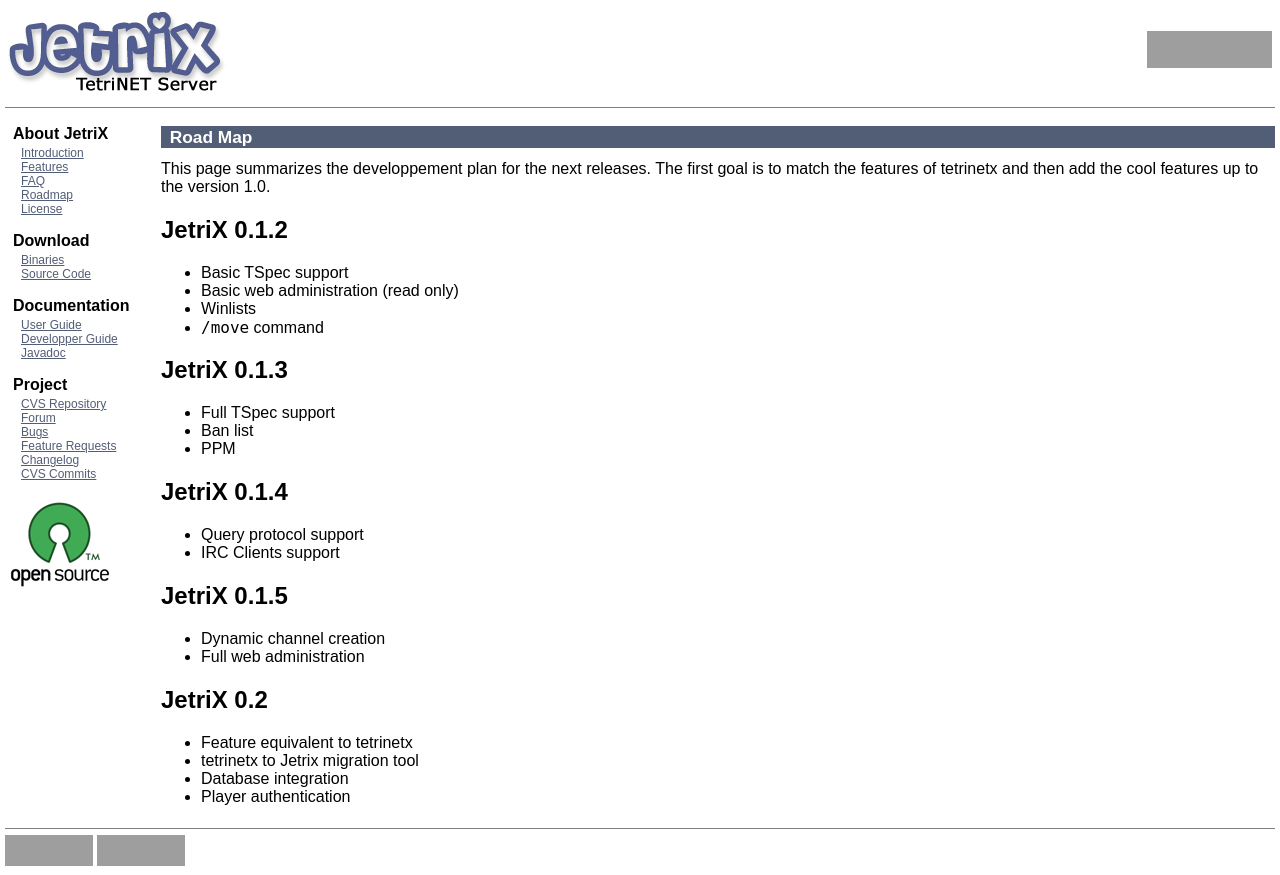
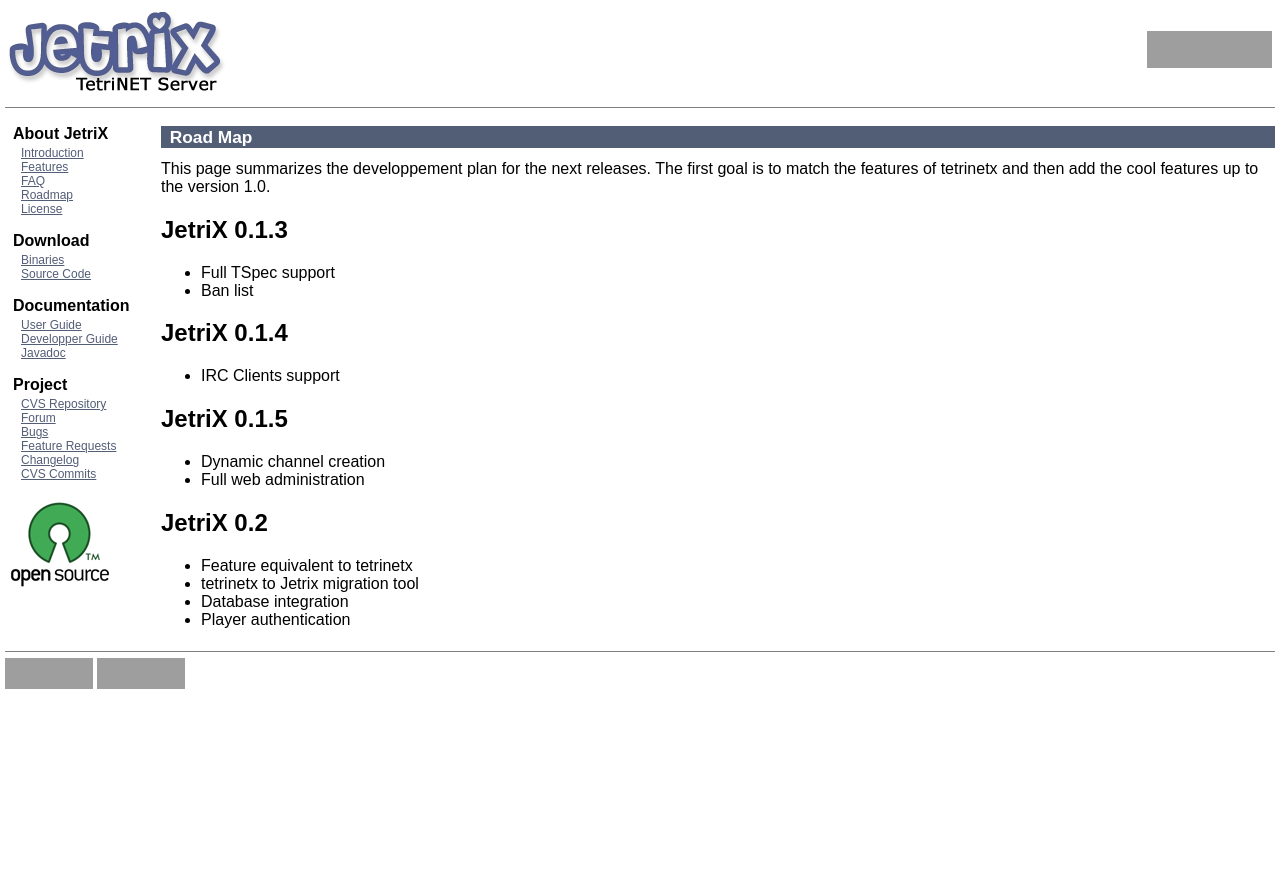
Before and after one commit to ebourg/jetrix, a PHP site: page /roadmap.php in a window 1280 px wide. After the commit the page ends 689 px from the top, so only its background shows below. Run offline with PHP 8.4, Linux system fonts and the light colour scheme; grey boxes are pictures that could not be loaded.

Commit message:
post 0.1.2 update

```diff
--- a/src/site/roadmap.php
+++ b/src/site/roadmap.php
@@ -6,27 +6,17 @@
 goal is to match the features of tetrinetx and then add the cool features up
 to the version 1.0.
 
-<h2>JetriX 0.1.2</h2>
-
-<ul>
-  <li>Basic TSpec support</li>
-  <li>Basic web administration (read only)</li>
-  <li>Winlists</li>
-  <li><tt>/move</tt> command</li>
-</ul>
 
 <h2>JetriX 0.1.3</h2>
 
 <ul>
   <li>Full TSpec support</li>
   <li>Ban list</li>
-  <li>PPM</li>
 </ul>
 
 <h2>JetriX 0.1.4</h2>
 
 <ul>
-  <li>Query protocol support</li>
   <li>IRC Clients support</li>
 </ul>
 
```
